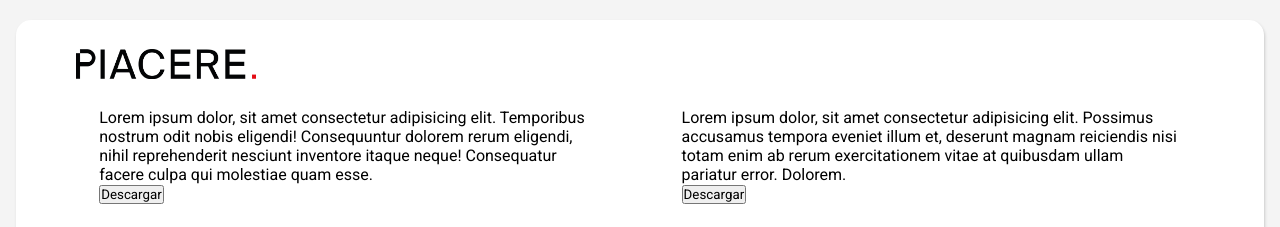
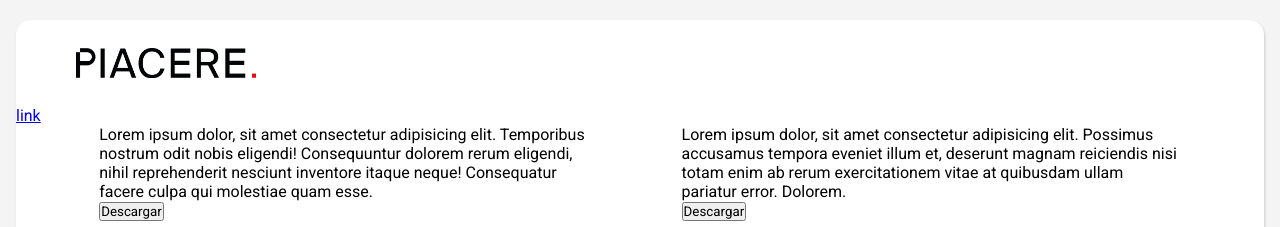
Before and after one commit to JosueIT/catalogos, a plain HTML site: page index.html in a window 1280 px wide. Shown: the top 227 px of the page. Drawn offline with Linux system fonts and the light colour scheme.

Commit message:
nuevo nombre

```diff
--- a/index.html
+++ b/index.html
@@ -21,7 +21,7 @@
         <div class="titulo">
             <h3>Catalogos</h3>
         </div>
-        <a href="https://docs.google.com/viewerng/viewer?url=https://catalogospiacere.netlify.app/assets/pdf/catalogo-portada.pdf"></a>
+        <a href="https://docs.google.com/viewerng/viewer?url=https://catalogospiacere.netlify.app/assets/pdf/portada.pdf">link</a>
         <section>
             <div class="ficha-catalogo">
                 <div class="img-catalogo"></div>
```
Also changed, not shown: 2 other files.
